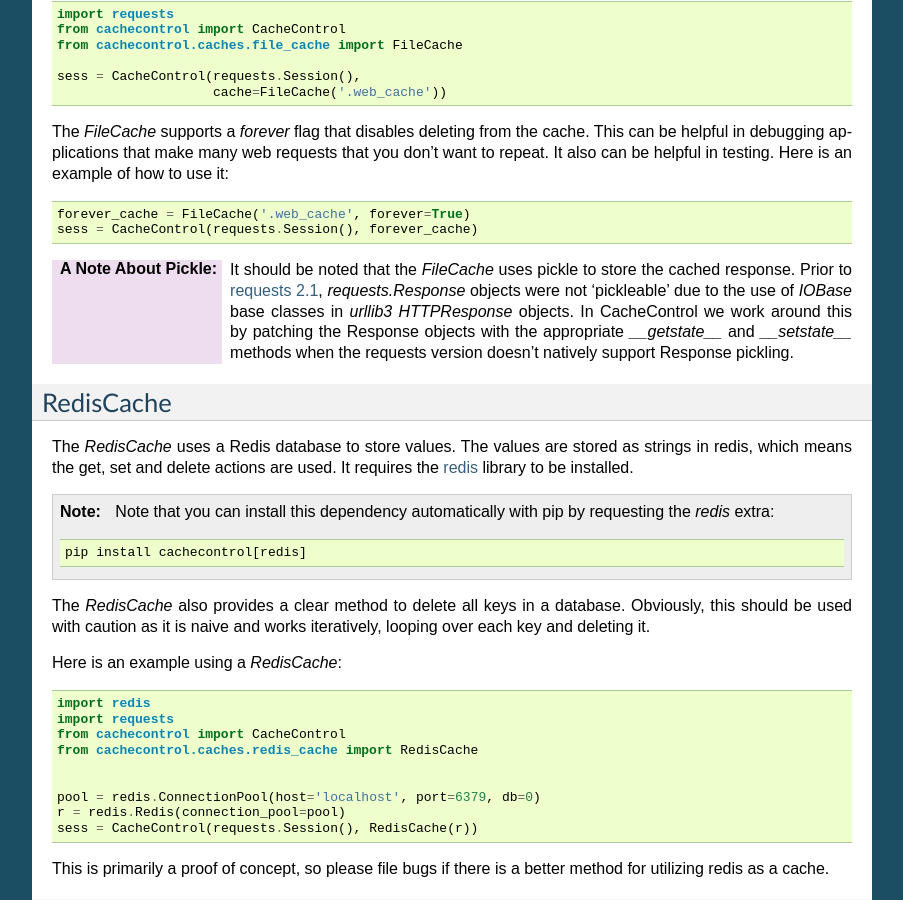
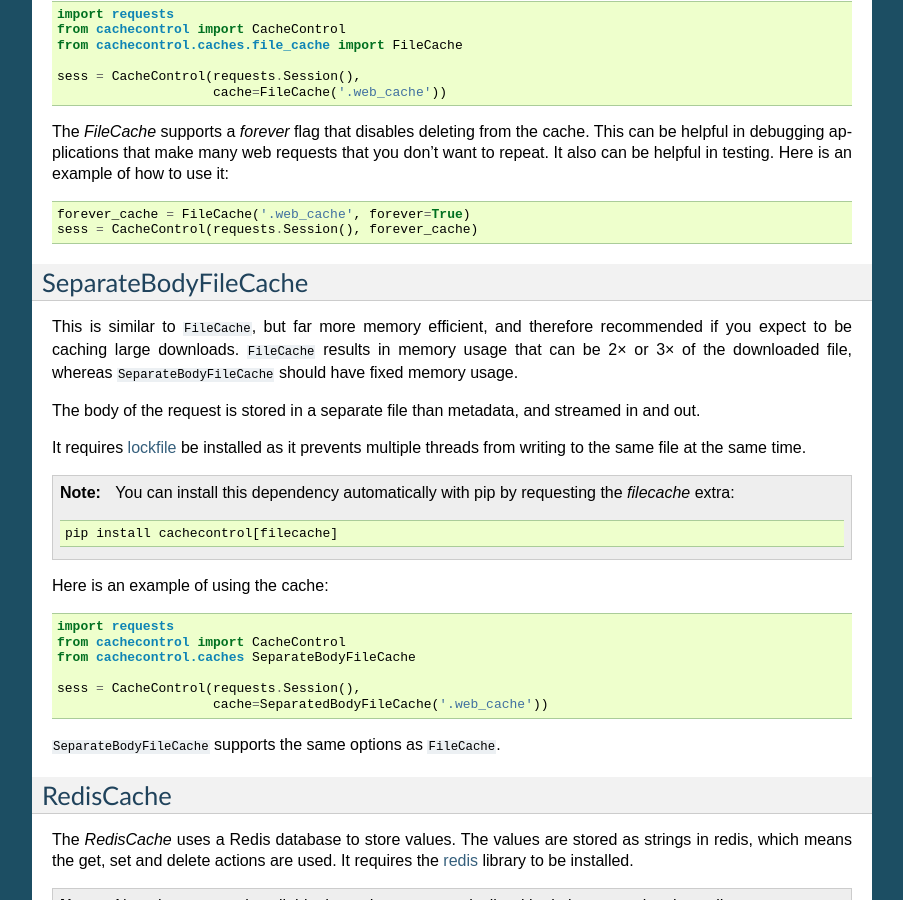
Before and after one commit to psf/cachecontrol, a Sphinx documentation site: the page built from docs/storage.rst, in a window 1280 px wide and 900 px high, scrolled down 553 px. Shown: the whole window, without its empty margins (198-1101 px from the left). Built offline with Sphinx 7.4.7, drawn with Linux system fonts in a browser that asks for light colours; some of the changed text lies outside the part shown.

Commit message:
Add documentation.

```diff
--- a/docs/storage.rst
+++ b/docs/storage.rst
@@ -56,17 +56,33 @@ helpful in testing. Here is an example of how to use it: ::
   forever_cache = FileCache('.web_cache', forever=True)
   sess = CacheControl(requests.Session(), forever_cache)
 
+SeparateBodyFileCache
+=====================
 
-:A Note About Pickle:
+This is similar to ``FileCache``, but far more memory efficient, and therefore recommended if you expect to be caching large downloads.
+``FileCache`` results in memory usage that can be 2× or 3× of the downloaded file, whereas ``SeparateBodyFileCache`` should have fixed memory usage.
 
-  It should be noted that the `FileCache` uses pickle to store the
-  cached response. Prior to `requests 2.1`_, `requests.Response`
-  objects were not 'pickleable' due to the use of `IOBase` base
-  classes in `urllib3` `HTTPResponse` objects. In CacheControl we work
-  around this by patching the Response objects with the appropriate
-  `__getstate__` and `__setstate__` methods when the requests version
-  doesn't natively support Response pickling.
+The body of the request is stored in a separate file than metadata, and streamed in and out.
 
+It requires `lockfile`_ be installed as it prevents multiple threads from writing to the same file at the same time.
+
+.. note::
+
+  You can install this dependency automatically with pip
+  by requesting the *filecache* extra: ::
+
+    pip install cachecontrol[filecache]
+
+Here is an example of using the cache::
+
+  import requests
+  from cachecontrol import CacheControl
+  from cachecontrol.caches SeparateBodyFileCache
+
+  sess = CacheControl(requests.Session(),
+                      cache=SeparatedBodyFileCache('.web_cache'))
+
+``SeparateBodyFileCache`` supports the same options as ``FileCache``.
 
 
 RedisCache
```
